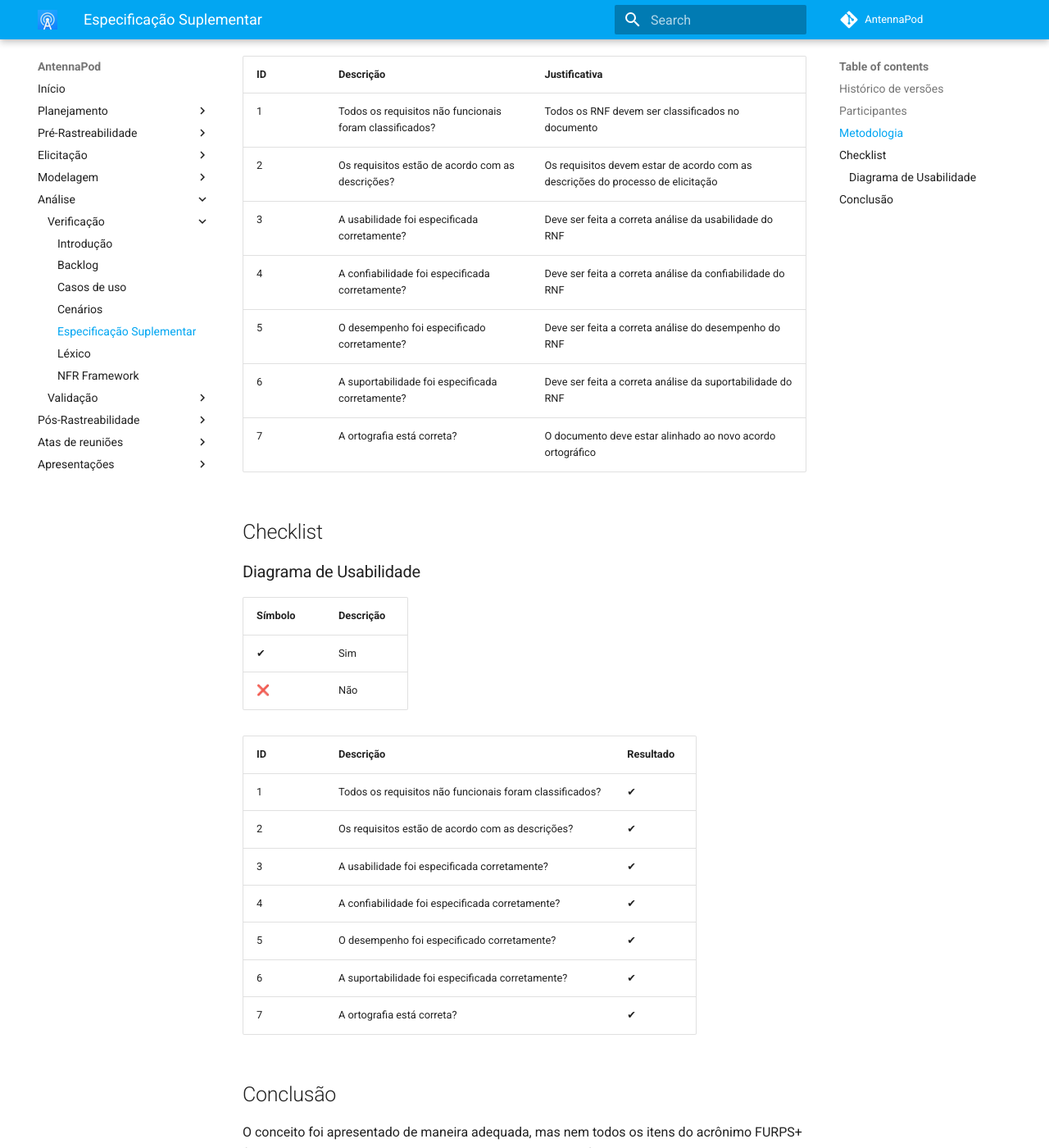
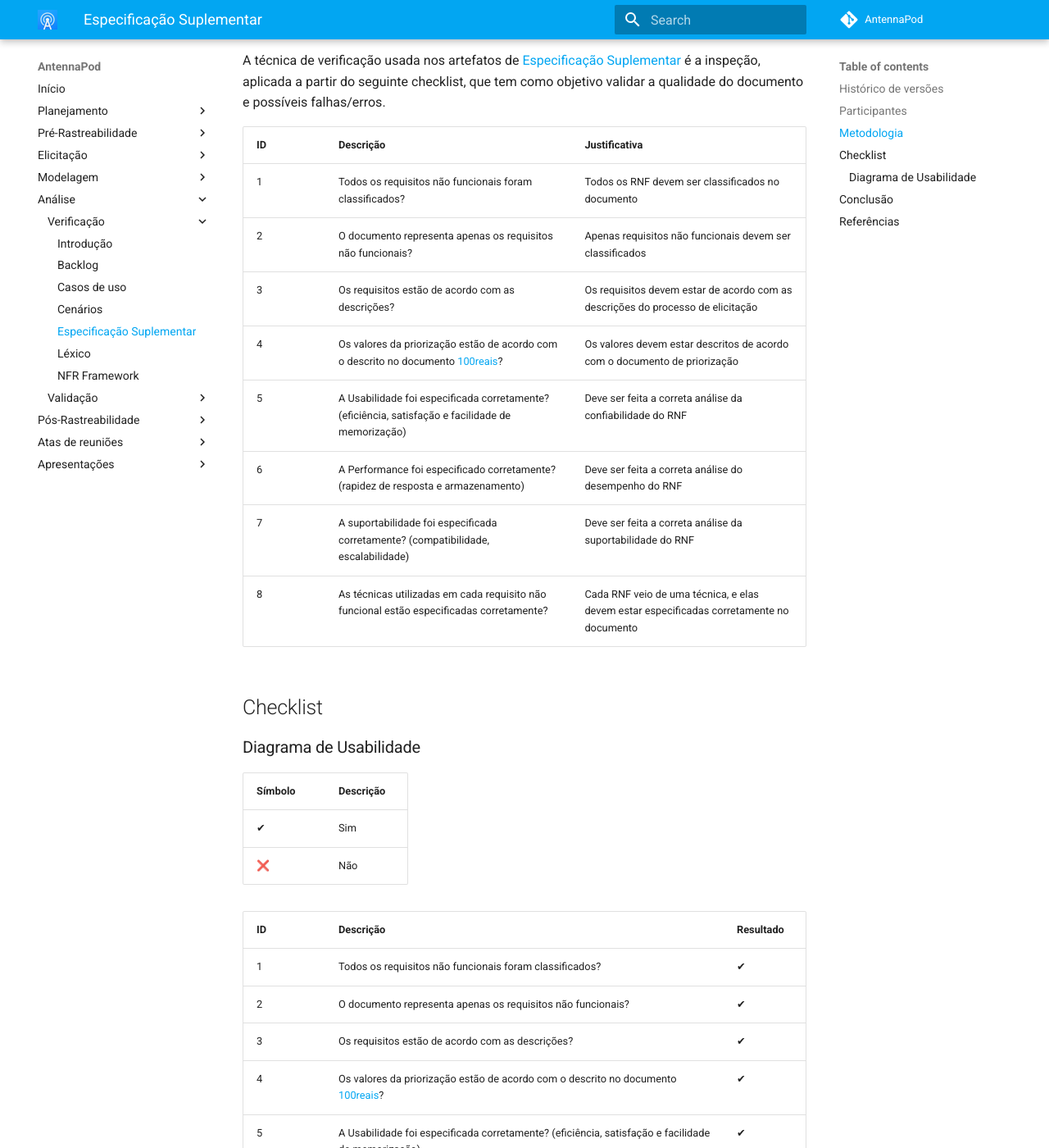
Before and after one commit to Requisitos-de-Software/2021.2-AntennaPod, an MkDocs documentation site: the page built from docs/analise/verificacao/especificacao-suplementar.md, in a window 1280 px wide and 1400 px high, scrolled down 571 px. Shown: the whole window at 82% size. Built offline with MkDocs 1.6.1 and Material for MkDocs 9.7.7, drawn with Linux system fonts in a browser that asks for light colours; comment, search, counter and statistics services are not loaded; some of the changed text lies outside the part shown.

Commit message:
:pencil:(#73): refatorando documento

```diff
--- a/docs/analise/verificacao/especificacao-suplementar.md
+++ b/docs/analise/verificacao/especificacao-suplementar.md
@@ -11,19 +12,21 @@
 
 ## Metodologia
 
-A técnica de verificação usada nos artefatos de [Especificação Suplementar](/2021.2-AntennaPod/modelagem/especificacaoSuplementar/)
+A técnica de verificação usada nos artefatos de [Especificação Suplementar](/2021.2-AntennaPod/docs/modelagem/especificacaoSuplementar/)
 é a inspeção, aplicada a partir do seguinte checklist, que tem como objetivo validar
 a qualidade do documento e possíveis falhas/erros.
 
 | ID  | Descrição                                               | Justificativa                                                                   |
 | --- | ------------------------------------------------------- | ------------------------------------------------------------------------------- |
 | 1   | Todos os requisitos não funcionais foram classificados? | Todos os RNF devem ser classificados no documento                               |
-| 2   | Os requisitos estão de acordo com as descrições?        | Os requisitos devem estar de acordo com as descrições do processo de elicitação |
-| 3   | A usabilidade foi especificada corretamente?            | Deve ser feita a correta análise da usabilidade do RNF                          |
-| 4   | A confiabilidade foi especificada corretamente?         | Deve ser feita a correta análise da confiabilidade do RNF                       |
-| 5   | O desempenho foi especificado corretamente?             | Deve ser feita a correta análise do desempenho do RNF                           |
-| 6   | A suportabilidade foi especificada corretamente?        | Deve ser feita a correta análise da suportabilidade do RNF                      |
-| 7   | A ortografia está correta?                              | O documento deve estar alinhado ao novo acordo ortográfico                      |
+| 2   | O documento representa apenas os requisitos não funcionais? | Apenas requisitos não funcionais devem ser classificados                    |
+| 3   | Os requisitos estão de acordo com as descrições?        | Os requisitos devem estar de acordo com as descrições do processo de elicitação |
+| 4   | Os valores da priorização estão de acordo com o descrito no documento [100reais](/2021.2-AntennaPod/docs/elicitacao/100reais.md/)?| Os valores devem estar descritos de acordo com o documento de priorização |
+| 5   | A Usabilidade foi especificada corretamente? (eficiência, satisfação e facilidade de memorização)        | Deve ser feita a correta análise da confiabilidade do RNF                       |
+| 6   | A Performance foi especificado corretamente? (rapidez de resposta e armazenamento)        | Deve ser feita a correta análise do desempenho do RNF                           |
+| 7   | A suportabilidade foi especificada corretamente? (compatibilidade, escalabilidade)        | Deve ser feita a correta análise da suportabilidade do RNF                      |
+| 8   | As técnicas utilizadas em cada requisito não funcional estão especificadas corretamente?  | Cada RNF veio de uma técnica, e elas devem estar especificadas corretamente no documento                      |
+
 
 ## Checklist
 
@@ -34,17 +37,23 @@
 | ✔      | Sim       |
 | ❌      | Não       |
 
-| ID  | Descrição                                               | Resultado |
-| --- | ------------------------------------------------------- | --------- |
-| 1   | Todos os requisitos não funcionais foram classificados? | ✔        |
-| 2   | Os requisitos estão de acordo com as descrições?        | ✔        |
-| 3   | A usabilidade foi especificada corretamente?            | ✔        |
-| 4   | A confiabilidade foi especificada corretamente?         | ✔        |
-| 5   | O desempenho foi especificado corretamente?             | ✔        |
-| 6   | A suportabilidade foi especificada corretamente?        | ✔        |
-| 7   | A ortografia está correta?                              | ✔        |
+| ID  | Descrição                                                          | Resultado |
+| --- | ------------------------------------------------------------------ | --------- |
+| 1   | Todos os requisitos não funcionais foram classificados?            | ✔        |
+| 2   | O documento representa apenas os requisitos não funcionais?        | ✔        |
+| 3   | Os requisitos estão de acordo com as descrições?                   | ✔        |
+| 4   | Os valores da priorização estão de acordo com o descrito no documento [100reais](/2021.2-AntennaPod/docs/elicitacao/100reais.md/)?          | ✔        |
+| 5   | A Usabilidade foi especificada corretamente? (eficiência, satisfação e facilidade de memorização) | ✔        |
+| 6   | A Performance foi especificado corretamente? (rapidez de resposta e armazenamento)                | ✔        |
+| 7   | A suportabilidade foi especificada corretamente? (compatibilidade, escalabilidade)                | ✔        |
 
 ## Conclusão
 
 O conceito foi apresentado de maneira adequada, mas
 nem todos os itens do acrônimo FURPS+ foram utilizados devido ao baixo número de requisitos não funcionais elicitados.
+
+## Referências
+
+Duolingo, disponível em: <https://requisitos-de-software.github.io/2019.2-Duolingo/analise/verificacao/inspecaoEspecificacao/>
+
+Yellow, disponível em: <https://yellow.netlify.app/analise/verificacao/especificacao_suplementar/#:~:text=Para%20a%20especifica%C3%A7%C3%A3o%20suplementar%2C%20ser%C3%A1,facilita%20a%20identifica%C3%A7%C3%A3o%20de%20erros.>
```
Also changed, not shown: other parts of docs/analise/verificacao/especificacao-suplementar.md (+1 -0 lines).
